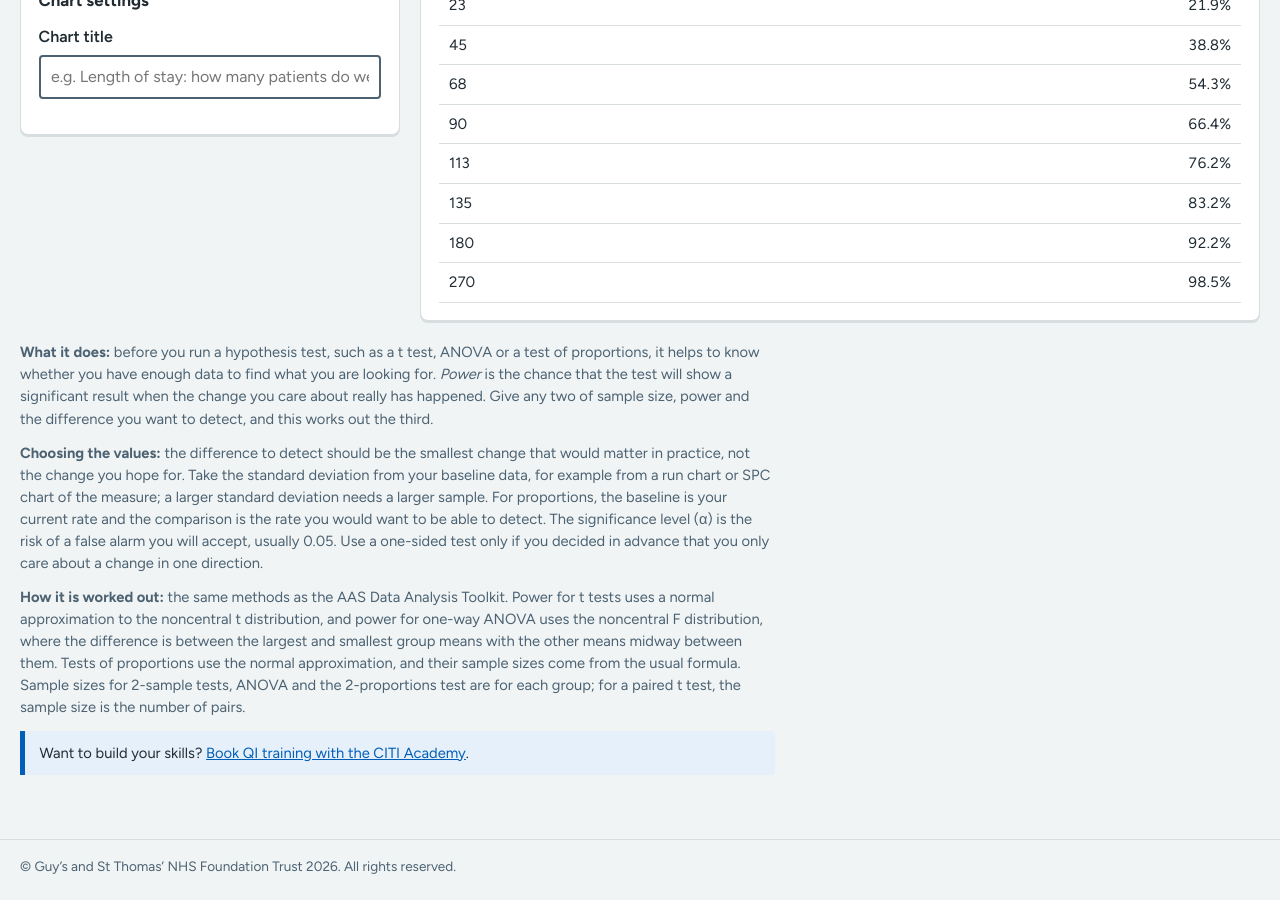
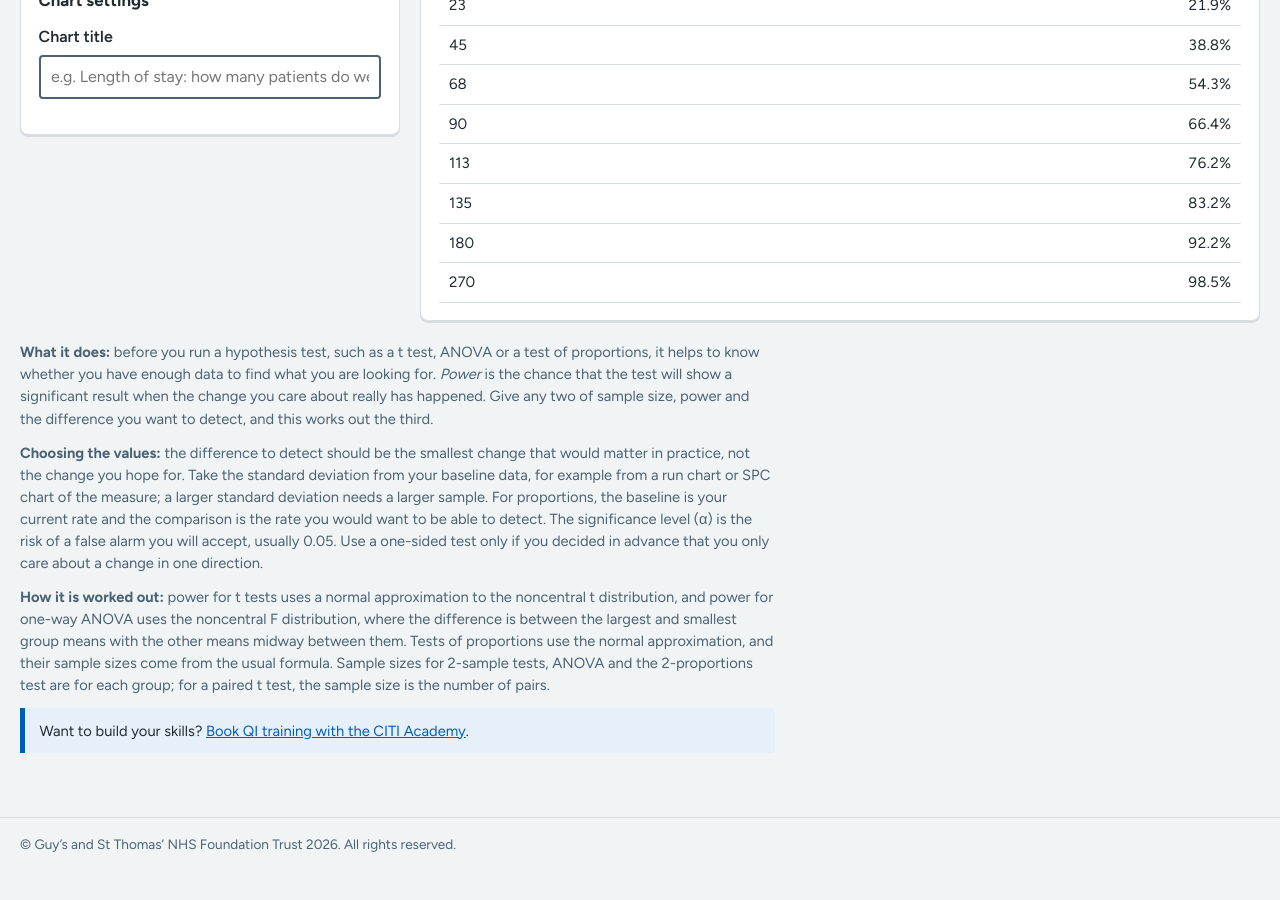
Before and after one commit to PerrinShanks-Cogito/IntegratedQiTools, a Jekyll site: the page built from power_sample_size/index.html, in a window 1280 px wide and 900 px high, scrolled down 1243 px. Built offline with Jekyll 4.4.1, drawn with Linux system fonts in a browser that asks for light colours; after the commit the page ends 2121 px from its top, so only the background shows below that.

Commit message:
Remove toolkit reference from the power and sample size notes
Co-Authored-By: Claude Opus 5.5 <noreply@anthropic.com>
Claude-Session: https://claude.ai/code/session_016yqBSeQgCbBtRvkUXUypuy

```diff
--- a/power_sample_size/index.html
+++ b/power_sample_size/index.html
@@ -225,7 +225,7 @@ input[aria-invalid=true]{border-color:var(--danger)}
 <section class="notes" aria-label="About power and sample size">
   <p><b>What it does:</b> before you run a hypothesis test, such as a t test, ANOVA or a test of proportions, it helps to know whether you have enough data to find what you are looking for. <i>Power</i> is the chance that the test will show a significant result when the change you care about really has happened. Give any two of sample size, power and the difference you want to detect, and this works out the third.</p>
   <p><b>Choosing the values:</b> the difference to detect should be the smallest change that would matter in practice, not the change you hope for. Take the standard deviation from your baseline data, for example from a run chart or SPC chart of the measure; a larger standard deviation needs a larger sample. For proportions, the baseline is your current rate and the comparison is the rate you would want to be able to detect. The significance level (α) is the risk of a false alarm you will accept, usually 0.05. Use a one-sided test only if you decided in advance that you only care about a change in one direction.</p>
-  <p><b>How it is worked out:</b> the same methods as the AAS Data Analysis Toolkit. Power for t tests uses a normal approximation to the noncentral t distribution, and power for one-way ANOVA uses the noncentral F distribution, where the difference is between the largest and smallest group means with the other means midway between them. Tests of proportions use the normal approximation, and their sample sizes come from the usual formula. Sample sizes for 2-sample tests, ANOVA and the 2-proportions test are for each group; for a paired t test, the sample size is the number of pairs.</p>
+  <p><b>How it is worked out:</b> power for t tests uses a normal approximation to the noncentral t distribution, and power for one-way ANOVA uses the noncentral F distribution, where the difference is between the largest and smallest group means with the other means midway between them. Tests of proportions use the normal approximation, and their sample sizes come from the usual formula. Sample sizes for 2-sample tests, ANOVA and the 2-proportions test are for each group; for a paired t test, the sample size is the number of pairs.</p>
   <div class="notice">Want to build your skills? <a href="https://coh.gstt.nhs.uk/course/view.php?id=3199" target="_blank" rel="noopener">Book QI training with the CITI Academy</a>.</div>
 </section>
 
```
